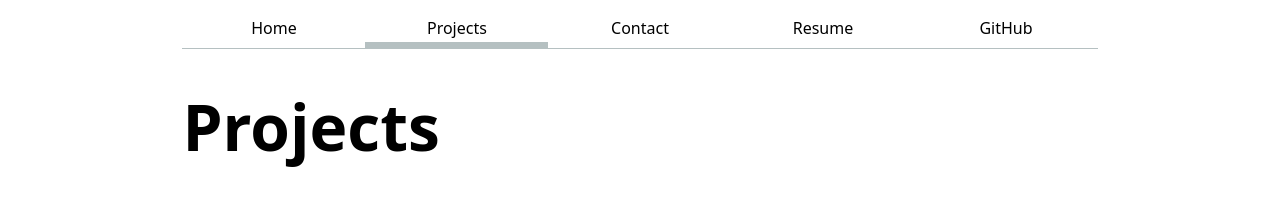
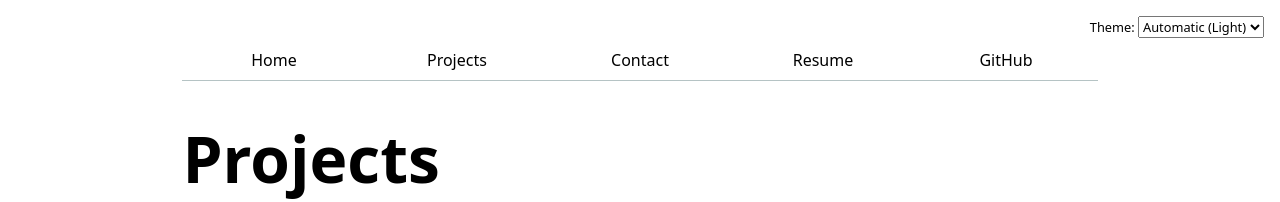
Before and after one commit to OppedRawen/DSC106LAB1, a plain HTML site: page projects/index.html in a window 1280 px wide. Shown: the top 202 px of the page. Drawn offline with Linux system fonts and the light colour scheme.

Commit message:
lab 3 submission

```diff
--- /dev/null
+++ b/global.js
@@ -0,0 +1,109 @@
+// Step 1
+console.log('IT’S ALIVE!');
+
+function $$(selector, context = document) {
+  return Array.from(context.querySelectorAll(selector));
+}
+
+// Step 2 (replaced by Step 3, which adds the current class while building the nav)
+// let navLinks = $$('nav a');
+// let currentLink = navLinks.find(
+//   (a) => a.host === location.host && a.pathname === location.pathname,
+// );
+// currentLink?.classList.add('current');
+
+// Step 3.1: build the navigation menu from data
+let pages = [
+  { url: '', title: 'Home' },
+  { url: 'projects/', title: 'Projects' },
+  { url: 'contact/', title: 'Contact' },
+  { url: 'resume/', title: 'Resume' },
+  { url: 'https://github.com/OppedRawen', title: 'GitHub' },
+];
+
+const BASE_PATH =
+  location.hostname === 'localhost' || location.hostname === '127.0.0.1'
+    ? '/' // Local server
+    : '/DSC106LAB1/'; // GitHub Pages repo name
+
+let nav = document.createElement('nav');
+document.body.prepend(nav);
+
+for (let p of pages) {
+  let url = p.url;
+  let title = p.title;
+
+  url = !url.startsWith('http') ? BASE_PATH + url : url;
+
+  // Step 3.2: create elements instead of HTML strings
+  let a = document.createElement('a');
+  a.href = url;
+  a.textContent = title;
+
+  // Step 3.2: highlight the current page
+  a.classList.toggle(
+    'current',
+    a.host === location.host && a.pathname === location.pathname,
+  );
+
+  // Step 3.2: open external links in a new tab
+  a.toggleAttribute('target', a.host !== location.host);
+  if (a.hasAttribute('target')) {
+    a.target = '_blank';
+  }
+
+  nav.append(a);
+}
+
+// Step 4.2: theme switcher, labelled with the OS scheme for "Automatic"
+let osScheme = matchMedia('(prefers-color-scheme: dark)').matches ? 'Dark' : 'Light';
+
+document.body.insertAdjacentHTML(
+  'afterbegin',
+  `
+	<label class="color-scheme">
+		Theme:
+		<select>
+			<option value="light dark">Automatic (${osScheme})</option>
+			<option value="light">Light</option>
+			<option value="dark">Dark</option>
+		</select>
+	</label>`,
+);
+
+// Step 4.4: apply the chosen scheme
+let select = document.querySelector('.color-scheme select');
+
+function setColorScheme(colorScheme) {
+  document.documentElement.style.setProperty('color-scheme', colorScheme);
+  select.value = colorScheme;
+}
+
+select.addEventListener('input', function (event) {
+  console.log('color scheme changed to', event.target.value);
+  setColorScheme(event.target.value);
+  // Step 4.5: remember the choice
+  localStorage.colorScheme = event.target.value;
+});
+
+// Step 4.5: restore the saved choice on page load
+if ('colorScheme' in localStorage) {
+  setColorScheme(localStorage.colorScheme);
+}
+
+// Step 5 (optional): build the mailto: URL with proper percent-encoding
+let form = document.querySelector('form');
+
+form?.addEventListener('submit', function (event) {
+  event.preventDefault();
+
+  let data = new FormData(form);
+  let params = [];
+
+  for (let [name, value] of data) {
+    params.push(`${name}=${encodeURIComponent(value)}`);
+  }
+
+  let url = form.action + '?' + params.join('&');
+  location.href = url;
+});
--- a/projects/index.html
+++ b/projects/index.html
@@ -5,16 +5,9 @@
     <meta name="viewport" content="width=device-width, initial-scale=1.0">
     <title>Projects</title>
     <link rel="stylesheet" href="../style.css">
+    <script type="module" src="../global.js"></script>
 </head>
 <body>
-    <nav>
-        <a href="../">Home</a>
-        <a href="./" class="current">Projects</a>
-        <a href="../contact/">Contact</a>
-        <a href="../resume/">Resume</a>
-        <a href="https://github.com/OppedRawen" target="_blank">GitHub</a>
-    </nav>
-
     <h1>Projects</h1>
     <div class="projects">
         <article>
--- a/style.css
+++ b/style.css
@@ -1,6 +1,7 @@
 html {
     --color-accent: oklch(65% 50% 0);
     accent-color: var(--color-accent);
+    color-scheme: light dark;
 }
 
 body {
@@ -26,9 +27,10 @@
 }
 
 nav {
-    --border-color: oklch(80% 3% 200);
+    --border-color: oklch(50% 10% 200 / 40%);
     display: flex;
-    margin-bottom: 1em;
+    /* top margin leaves room for the theme switcher above the nav */
+    margin-block: 2.5rem 1em;
     border-bottom: 1px solid var(--border-color);
 
     a {
@@ -46,12 +48,12 @@
         &:hover {
             border-bottom: 0.4em solid var(--color-accent);
             padding-bottom: 0.1em;
-            background-color: oklch(from var(--color-accent) 95% 5% h);
+            background-color: color-mix(in oklch, var(--color-accent), canvas 85%);
         }
     }
 }
 
-input, textarea, button {
+input, textarea, button, select {
     font: inherit;
 }
 
@@ -95,7 +97,7 @@
     h2 {
         margin-block: 0 1em;
         padding-bottom: 0.3em;
-        border-bottom: 1px solid oklch(80% 3% 200);
+        border-bottom: 1px solid oklch(50% 10% 200 / 40%);
         color: var(--color-accent);
         font-size: 110%;
         text-transform: uppercase;
@@ -142,3 +144,11 @@
         color: var(--color-accent);
     }
 }
+
+/* Lab 3 Step 4.3: theme switcher in the top right corner */
+.color-scheme {
+    position: absolute;
+    top: 1rem;
+    right: 1rem;
+    font-size: 80%;
+}
```
Also changed, not shown: contact/index.html (+2 -13 lines), index.html (+1 -8 lines), resume/index.html (+1 -8 lines).
